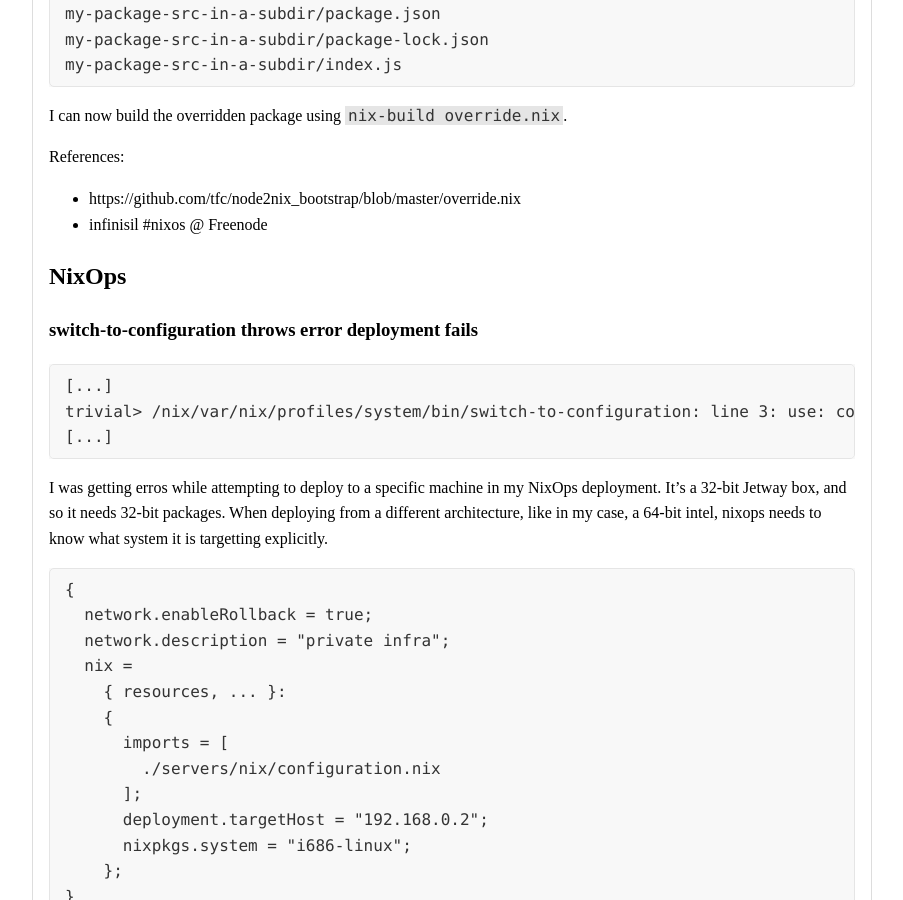
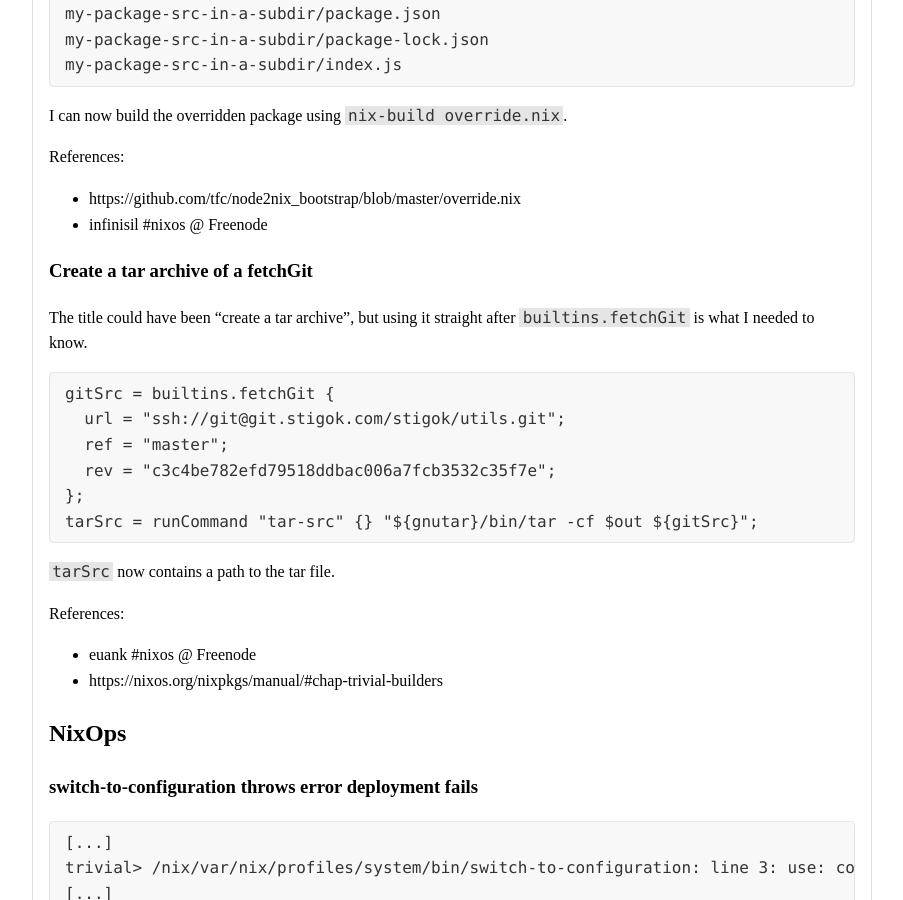
Before and after one commit to stigok/blog.stigok.com, a Jekyll site: the page built from collections/_posts/2020-03-07-nix-and-nixos-notes.md, in a window 1280 px wide and 900 px high, scrolled down 2833 px. Shown: the whole window, without its empty margins (188-1091 px from the left). Built offline with Jekyll 4.4.1, drawn with Linux system fonts in a browser that asks for light colours.

Commit message:
fetchGit then tar with runCommand

````diff
--- a/collections/_posts/2020-03-07-nix-and-nixos-notes.md
+++ b/collections/_posts/2020-03-07-nix-and-nixos-notes.md
@@ -134,6 +134,26 @@
 - https://github.com/tfc/node2nix_bootstrap/blob/master/override.nix
 - infinisil #nixos @ Freenode
 
+### Create a tar archive of a fetchGit
+
+The title could have been "create a tar archive", but using it straight after
+`builtins.fetchGit` is what I needed to know.
+
+```
+gitSrc = builtins.fetchGit {
+  url = "ssh://git@git.stigok.com/stigok/utils.git";
+  ref = "master";
+  rev = "c3c4be782efd79518ddbac006a7fcb3532c35f7e";
+};
+tarSrc = runCommand "tar-src" {} "${gnutar}/bin/tar -cf $out ${gitSrc}";
+```
+
+`tarSrc` now contains a path to the tar file.
+
+References:
+- euank #nixos @ Freenode
+- https://nixos.org/nixpkgs/manual/#chap-trivial-builders
+
 ## NixOps
 
 ### switch-to-configuration throws error deployment fails
````
